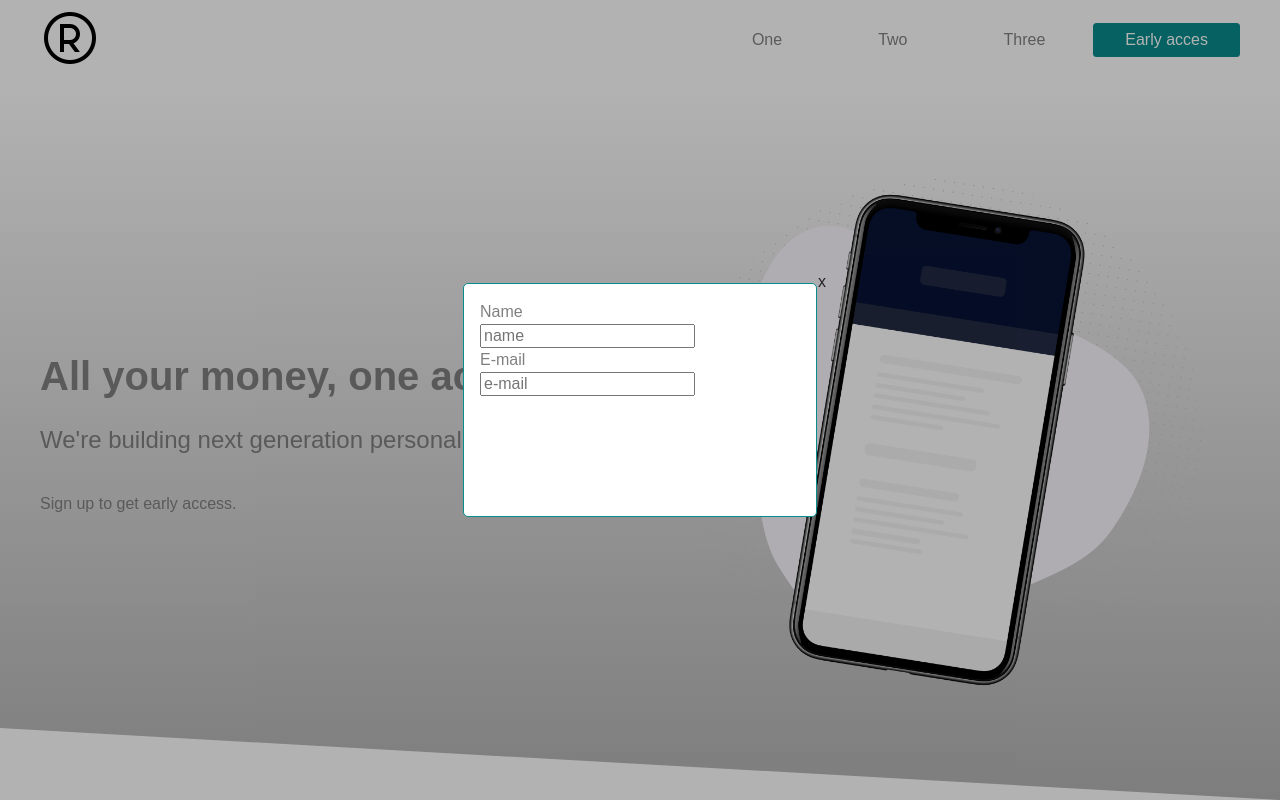
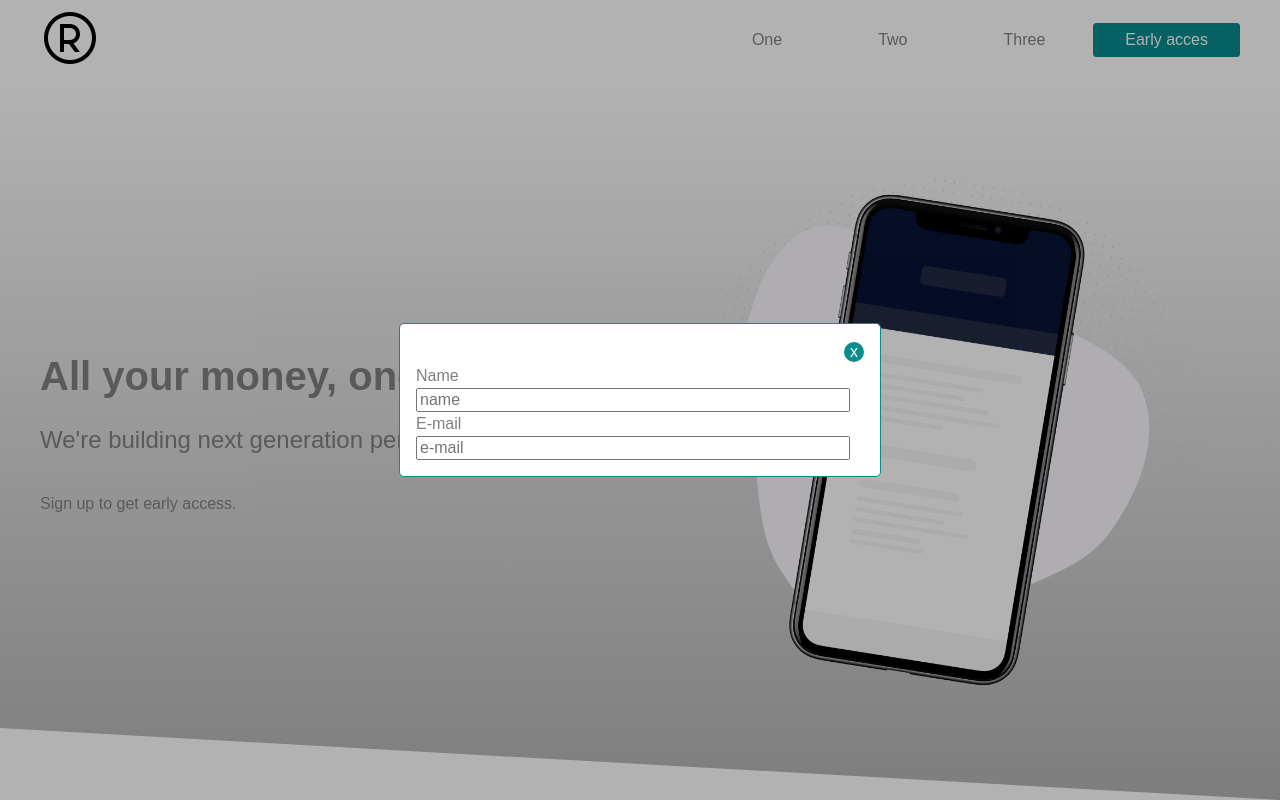
Before and after one commit to armandopbringas/Landing-React-Scss, a React app: page / in a window 1280 px wide. Both pictures are taken after a click on the button "Early acces". Built offline with nearby package versions, Linux system fonts and the light colour scheme.

Commit message:
updates at form/modal

```diff
--- a/src/Components/Form/Form.jsx
+++ b/src/Components/Form/Form.jsx
@@ -1,18 +1,21 @@
 import React from 'react';
 import './Form.scss';
 
-const Form = () => {
+const Form = ({ showModal }) => {
 
   return (
       <div
         className='formContainer'
       >
-        <button
-          type='button'
-          className='formButton-close'
-        >
-          x
-        </button>
+        <div className='modalButton-container'>
+          <button
+            type='button'
+            className='modalButton-close'
+            onClick={showModal}
+          >
+            x
+          </button>
+        </div>
         <form
           action=""
           className='formContent'
@@ -30,7 +33,6 @@ const Form = () => {
         </form>
       </div>
   );
-
 };
 
 export default Form;
--- a/src/Components/Form/Form.scss
+++ b/src/Components/Form/Form.scss
@@ -1,8 +1,7 @@
 @import '../../Scss/Styles.scss';
 
 .formContainer {
-    width: 25%;
-    height: 25%;
+    width: 35%;
     display: flex;
     padding: 1rem;
     z-index: 1000;
@@ -13,15 +12,23 @@
     background-color: white;
     border: solid 1px $button-color;
 
+    .modalButton-container {
+        width: 100%;
+        text-align: end;
+
+        .modalButton-close {
+            border: none;
+            color: white;
+            border-radius: 100%;
+            background-color: $button-color;
+        }
+    }
+
     .formContent {
         width: 100%;
-    }
 
-    .formButton-close {
-        top: 34%;
-        right: 35%;
-        border: none;
-        position: absolute;
-        background-color: transparent;
+        p, input {
+            width: 95%;
+        }
     }
 }
--- a/src/Components/Header/Header.jsx
+++ b/src/Components/Header/Header.jsx
@@ -1,4 +1,4 @@
-import React, {useState} from 'react';
+import React, { useState, useEffect } from 'react';
 import logo from '../../Img/logo.png'
 import Button from '../Button/Button';
 import Modal from '../Form/Form';
@@ -11,6 +11,18 @@ const Header = () => {
     const showModal = () => {
         setOpen(!open)
     }
+
+    // same but for keypresses
+    // if the esc key is pressed close the menu toggle
+    useEffect(() => {
+        const keyHandler = ({ keyCode }) => {
+        if (keyCode !== 27) return;
+        setOpen(false);
+        };
+        document.addEventListener('keydown', keyHandler);
+
+        return () => document.removeEventListener('keydown', keyHandler);
+    });
 
     return (
         <header className='header container'>
@@ -61,7 +73,7 @@ const Header = () => {
             <div
                 className={`modalContainer modalShowing-${open}`}
             >
-                <Modal />
+                <Modal showModal={showModal}/>
             </div>
             <Button />
         </header>
--- a/src/Components/Header/Header.scss
+++ b/src/Components/Header/Header.scss
@@ -42,8 +42,8 @@
         right: 0;
         bottom: 0;
         opacity: 0;
-        width: 100%;
-        height: 100%;
+        width: 100vw;
+        height: 100vh;
         z-index: 1000;
         display: flex;
         position: fixed;
@@ -51,7 +51,7 @@
         pointer-events: none;
         flex-direction: column;
         justify-content: center;
-        transition: opacity 0.5s ease-in-out;
+        transition: opacity 0.25s ease-in-out;
         background-color: rgba(0, 0, 0, 0.3);
     }
 
```
